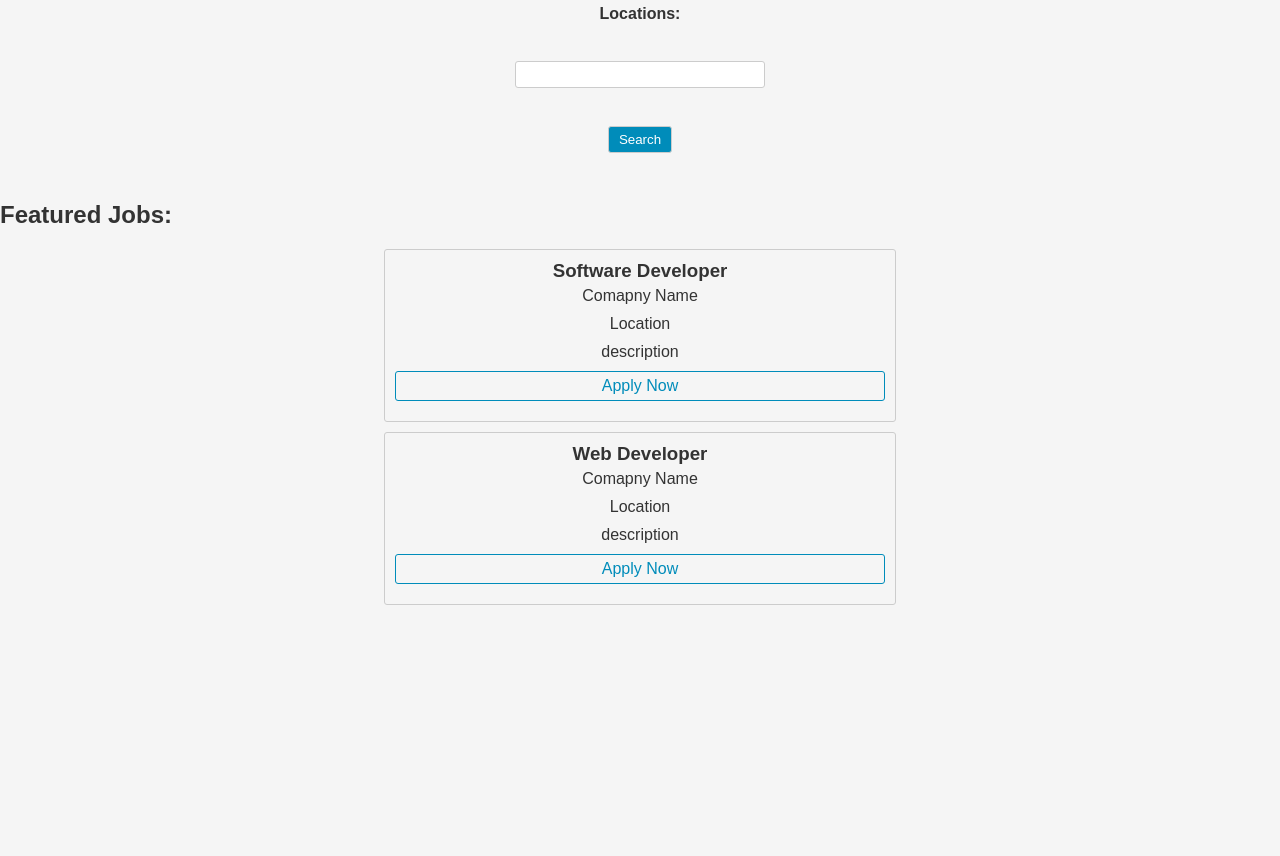
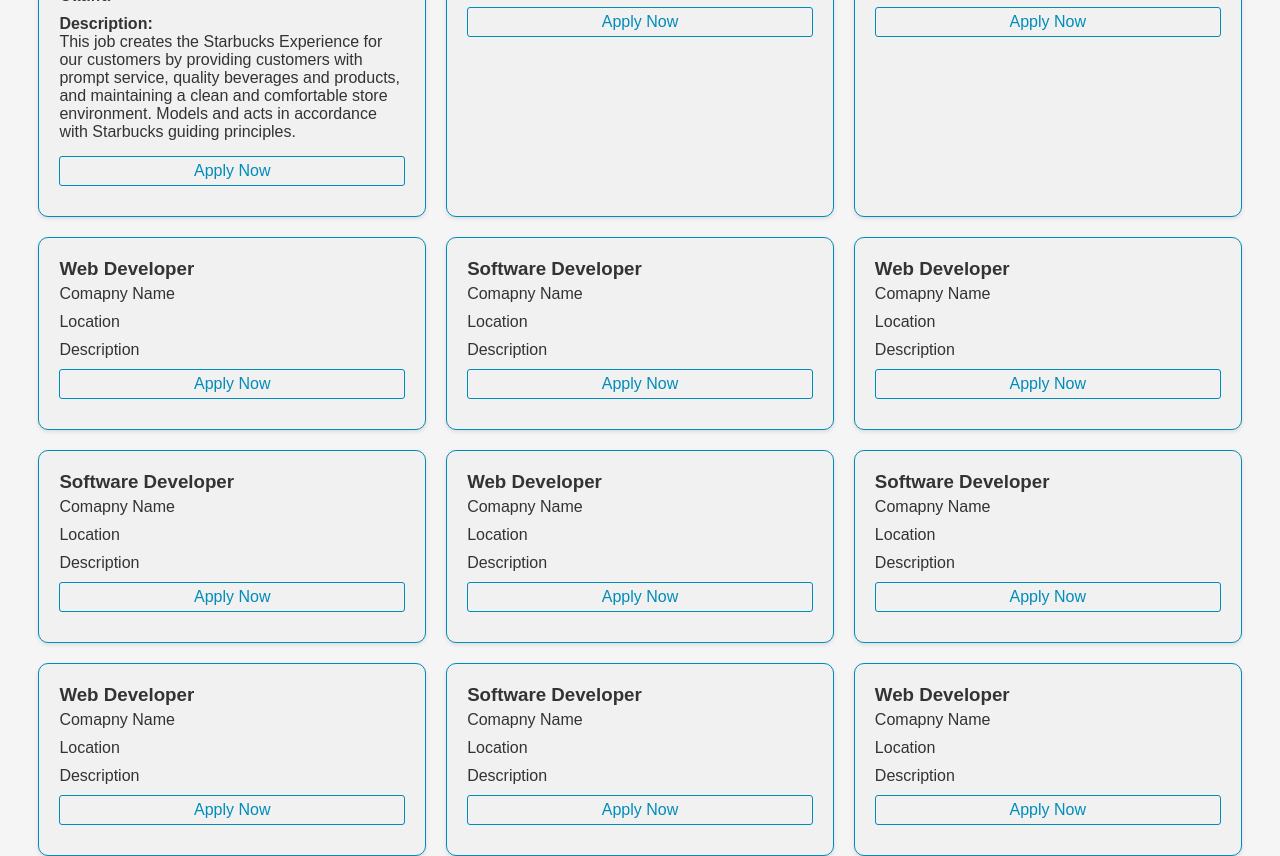
Before and after one commit to HRCK0/InterViever, a plain HTML site: page index.html in a window 1280 px wide. Shown: the part 273-1129 px from the top of the page. Before the commit the page ends 898 px from the top, so only its background shows below. Drawn offline with Linux system fonts and the light colour scheme.

Commit message:
Updated the website design

```diff
--- a/index.html
+++ b/index.html
@@ -6,39 +6,125 @@
     </head>
     <body>
         <nav>
+            <img src="https://images.emojiterra.com/google/noto-emoji/v2.034/512px/1f50d.png" width="40px" style="margin-left: 15px;">
             <div class="logo">
-                <a href="#">InterViever</a>
+                <a href="#">iNTERvIEVER</a>
             </div>
+
             <ul class="nav-links">
-                <!-- <li><a href="#">Home</a></li>
-                <li><a href="#">About</a></li>
-                <li><a href="#">Contact</a></li> -->
+                <label for="keywords">Keywords:</label>
+                <input type="text" id="keywords" name="keywords">
+                <label for="location">Locations:</label>
+                <input type="text" id="location" name="location">
+                <input type="submit" value="Search">
             </ul>
         </nav>
-        <h1>Programming Jobs</h1>
+
+        <div id="wholesite">
+            <!-- <h1>Programming Jobs</h1>
             <form>
                 <label for="keywords">Keywords:</label><br>
                 <input type="text" id="keywords" name="keywords"><br>
                 <label for="location">Locations:</label><br>
                 <input type="text" id="location" name="location"><br>
                 <input type="submit" value="Search"><br>
-        </form>
-        <h2>Featured Jobs:</h2>
+            </form> -->
+            <h2 style="text-align: center;" >Featured Jobs:</h2>
             <ul>
+                <li>
+                    <div style="float: right;">
+                        <img src="https://cdn.freebiesupply.com/images/large/2x/starbucks-logo-png-transparent.png" width="110px" alt="Starbucks Logo">
+                    </div>
+                    <div>
+                        <h3>Software Developer</h3>
+                        <h4>Company Name:</h4><p>Starbucks</p>
+                        <h4>Location:</h4><p>Ottawa</p>
+                    </div>
+                    <div>
+                        <h4>Description:</h4>
+                        <p style="padding-bottom: 5px;">This job creates the Starbucks Experience for our customers by providing customers with prompt service, quality beverages and products, and maintaining a clean and comfortable store environment. Models and acts in accordance with Starbucks guiding principles.</p>
+                        <a href="#">Apply Now</a>
+                    </div>
+                </li>
+                <li>
+                    <h3>Web Developer</h3>
+                    <p>Comapny Name</p>
+                    <p>Location</p>
+                    <p>Description</p>
+                    <a href="#">Apply Now</a>
+                </li>
                 <li>
                     <h3>Software Developer</h3>
                     <p>Comapny Name</p>
                     <p>Location</p>
-                <p>description</p>
+                    <p>Description</p>
                     <a href="#">Apply Now</a>
                 </li>
                 <li>
                     <h3>Web Developer</h3>
                     <p>Comapny Name</p>
                     <p>Location</p>
-                <p>description</p>
+                    <p>Description</p>
                     <a href="#">Apply Now</a>
                 </li>
+                <li>
+                    <h3>Software Developer</h3>
+                    <p>Comapny Name</p>
+                    <p>Location</p>
+                    <p>Description</p>
+                    <a href="#">Apply Now</a>
+                </li>
+                <li>
+                    <h3>Web Developer</h3>
+                    <p>Comapny Name</p>
+                    <p>Location</p>
+                    <p>Description</p>
+                    <a href="#">Apply Now</a>
+                </li>
+                <li>
+                    <h3>Software Developer</h3>
+                    <p>Comapny Name</p>
+                    <p>Location</p>
+                    <p>Description</p>
+                    <a href="#">Apply Now</a>
+                </li>
+                <li>
+                    <h3>Web Developer</h3>
+                    <p>Comapny Name</p>
+                    <p>Location</p>
+                    <p>Description</p>
+                    <a href="#">Apply Now</a>
+                </li>
+                <li>
+                    <h3>Software Developer</h3>
+                    <p>Comapny Name</p>
+                    <p>Location</p>
+                    <p>Description</p>
+                    <a href="#">Apply Now</a>
+                </li>
+                <li>
+                    <h3>Web Developer</h3>
+                    <p>Comapny Name</p>
+                    <p>Location</p>
+                    <p>Description</p>
+                    <a href="#">Apply Now</a>
+                </li>
+                <li>
+                    <h3>Software Developer</h3>
+                    <p>Comapny Name</p>
+                    <p>Location</p>
+                    <p>Description</p>
+                    <a href="#">Apply Now</a>
+                </li>
+                <li>
+                    <h3>Web Developer</h3>
+                    <p>Comapny Name</p>
+                    <p>Location</p>
+                    <p>Description</p>
+                    <a href="#">Apply Now</a>
+                </li>
+
             </ul>
+        </div>
     </body>
 </html>
--- a/style.css
+++ b/style.css
@@ -7,6 +7,11 @@ input[type="text"] {
     box-sizing: border-box;
     width: 250px;
     margin-bottom: 10px;
+  }
+
+  #wholesite {
+    padding-left: 3%;
+    padding-right: 3%;
   }
 
 * {
@@ -63,19 +68,22 @@ input[type="text"] {
   }
 
   ul {
+    display: grid;
+    grid-template-columns: repeat(3, 1fr);
+    grid-gap: 20px;
     list-style: none;
-    text-align: center;
-    margin: 0 auto;
-    width: 40%;
-    margin-bottom: 20px;
+    padding: 0;
   }
 
   li {
-    border: 1px solid #ccc;
-    border-radius: 3px;
-    padding: 10px;
-    margin-bottom: 10px;
+    background-color: #f1f1f1;
+    padding: 20px;
+    border-radius: 10px;
+    box-shadow: 0 2px 4px rgba(0, 0, 0, 0.1);
+    border: 1px solid #008CBA;
   }
+
+
 
   h3 {
     margin-bottom: 5px;
```
Lines whose indentation alone changed are shown as unchanged.
